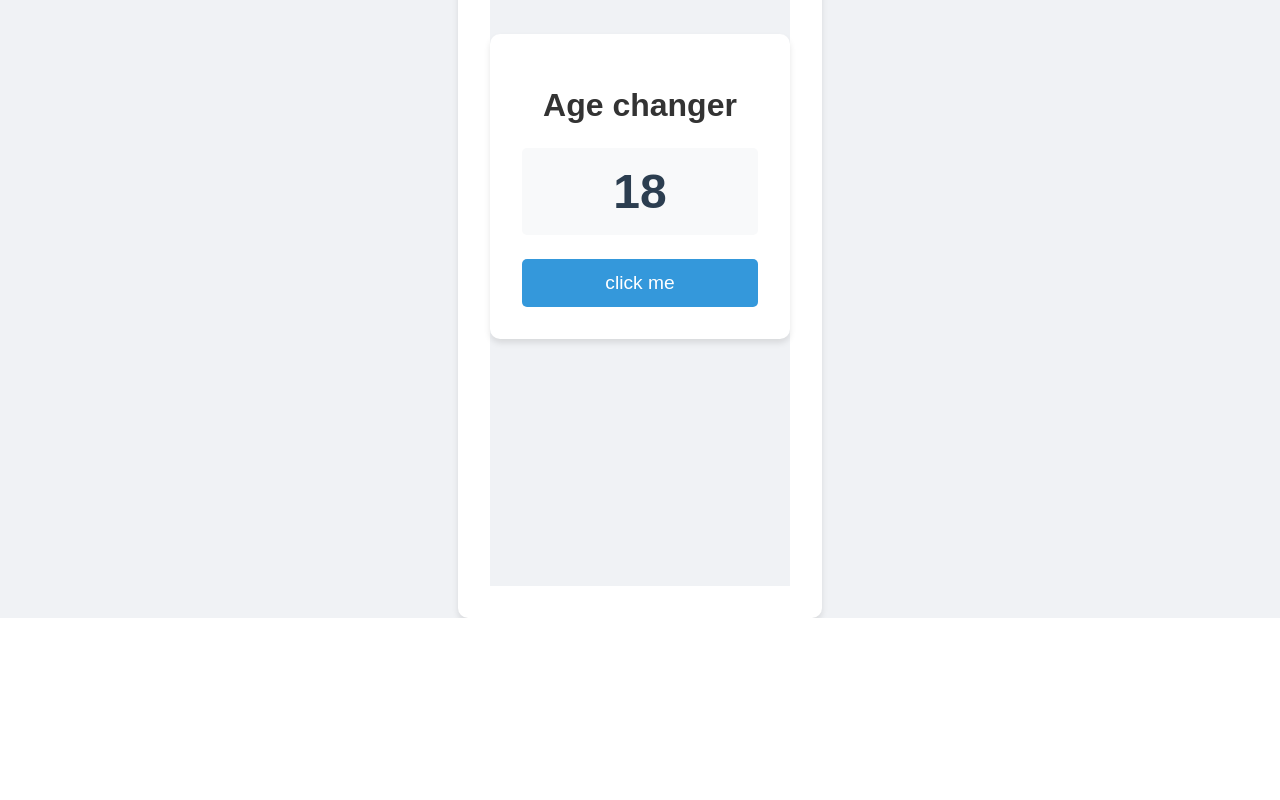
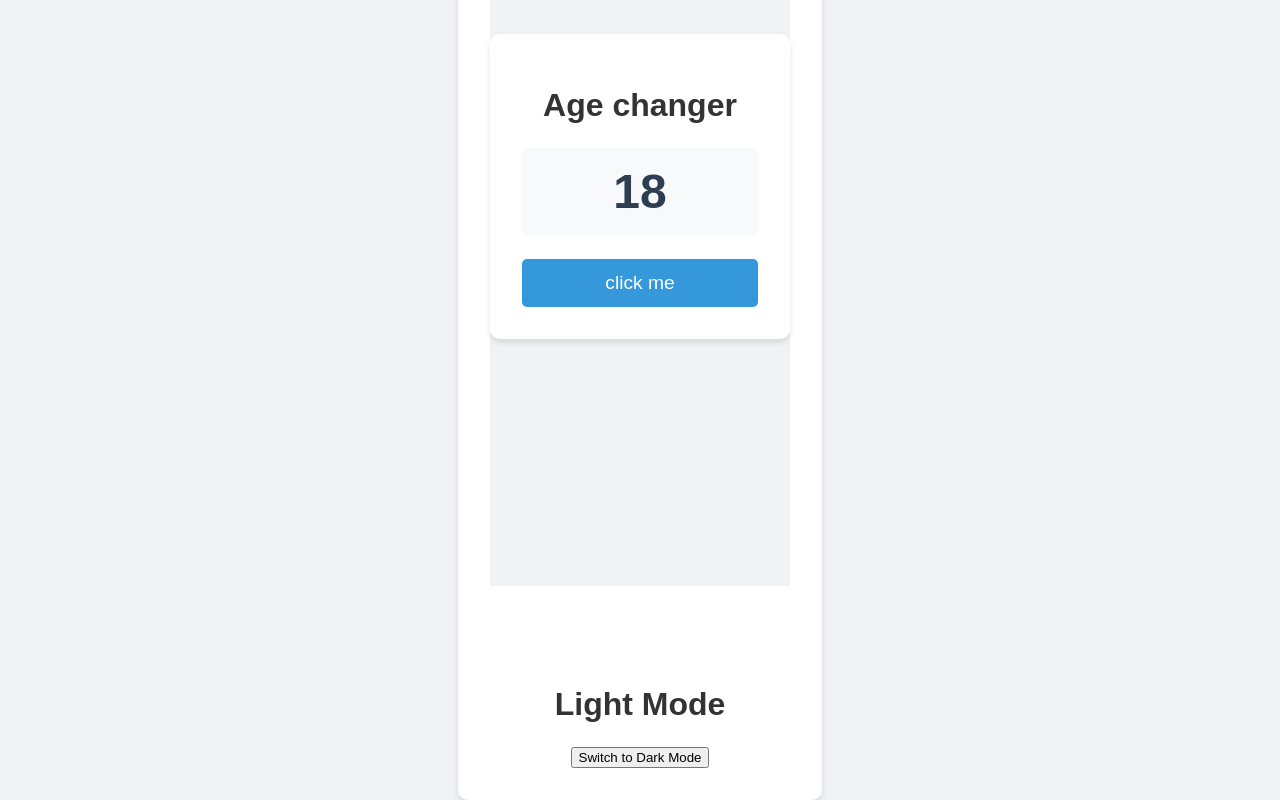
Before and after one commit to annishasaravanan/React, a React (Create React App) app in the folder counter-react/: page / in a window 1280 px wide. Shown: the part 1371-2171 px from the top of the page. Before the commit the page ends 1989 px from the top, so only its background shows below. Built offline with nearby package versions, Linux system fonts and the light colour scheme.

Commit message:
update  chnage

```diff
--- a/counter-react/src/App.js
+++ b/counter-react/src/App.js
@@ -2,6 +2,8 @@ import React, { useState , useEffect} from 'react';
 import './App.css';
 import Custom from './custom';
 import Age from "./age";
+import Toggle from "./toggle"
+
 function App() {
   const [count, setCount] = useState(0);
 
@@ -34,6 +36,7 @@ function App() {
         </div>
         <Custom />
         <Age/>
+        <Toggle/>
       </div>
     </div>
   );
--- /dev/null
+++ b/counter-react/src/toggle.js
@@ -0,0 +1,25 @@
+import React, { useState, useEffect } from "react";
+
+const Toggle = () => {
+  const [isDarkMode, setIsDarkMode] = useState(false);
+
+  useEffect(() => {
+    document.body.style.backgroundColor = isDarkMode ? "blue" : "red";
+    document.body.style.color = isDarkMode ? "white" : "red";
+  }, [isDarkMode]);
+
+  const toggleMode = () => {
+    setIsDarkMode((prevMode) => !prevMode);
+  };
+
+  return (
+    <div style={{ textAlign: "center", marginTop: "100px" }}>
+      <h1>{isDarkMode ? "Dark Mode" : "Light Mode"}</h1>
+      <button onClick={toggleMode}>
+        Switch to {isDarkMode ? "Light" : "Dark"} Mode
+      </button>
+    </div>
+  );
+};
+
+export default Toggle;
```
